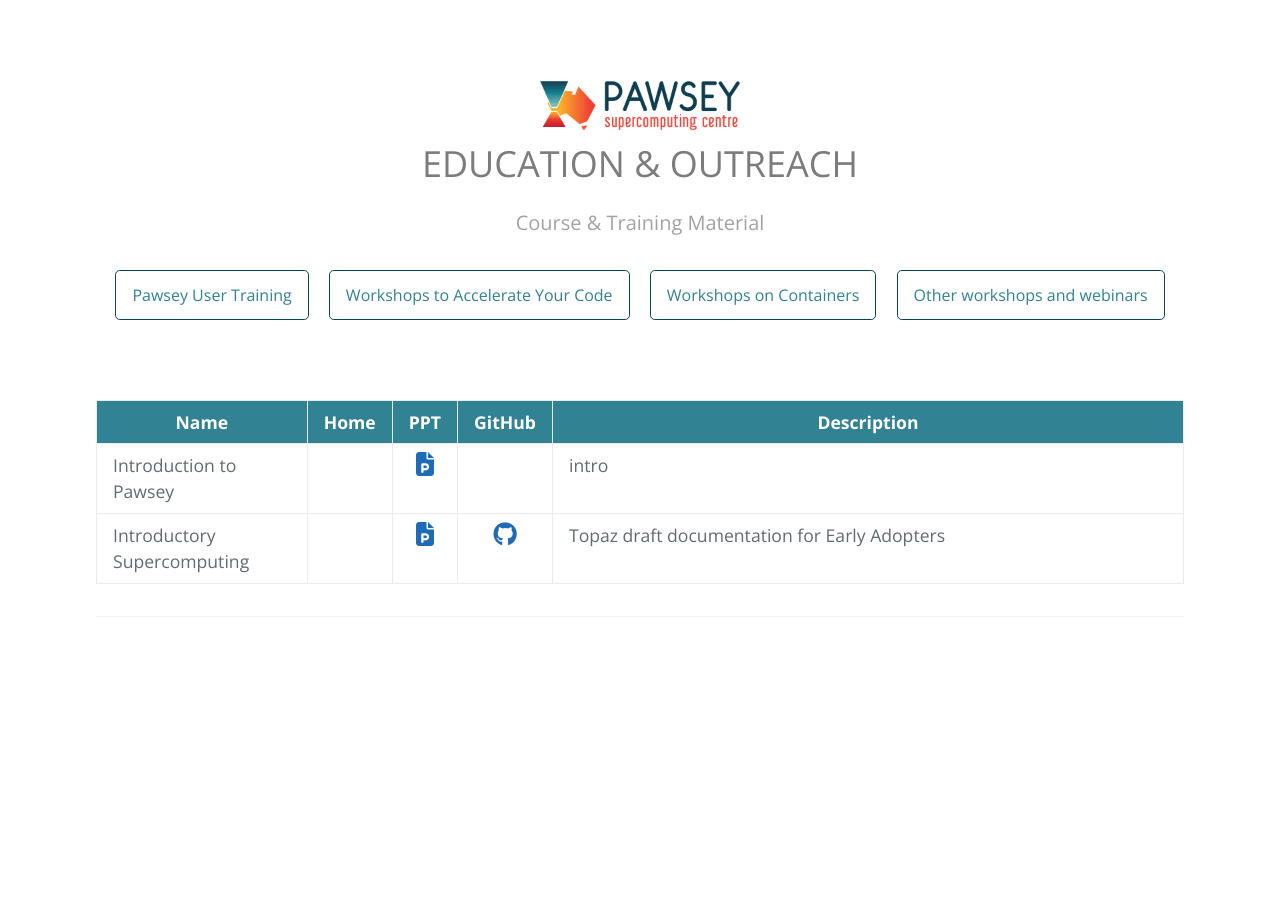
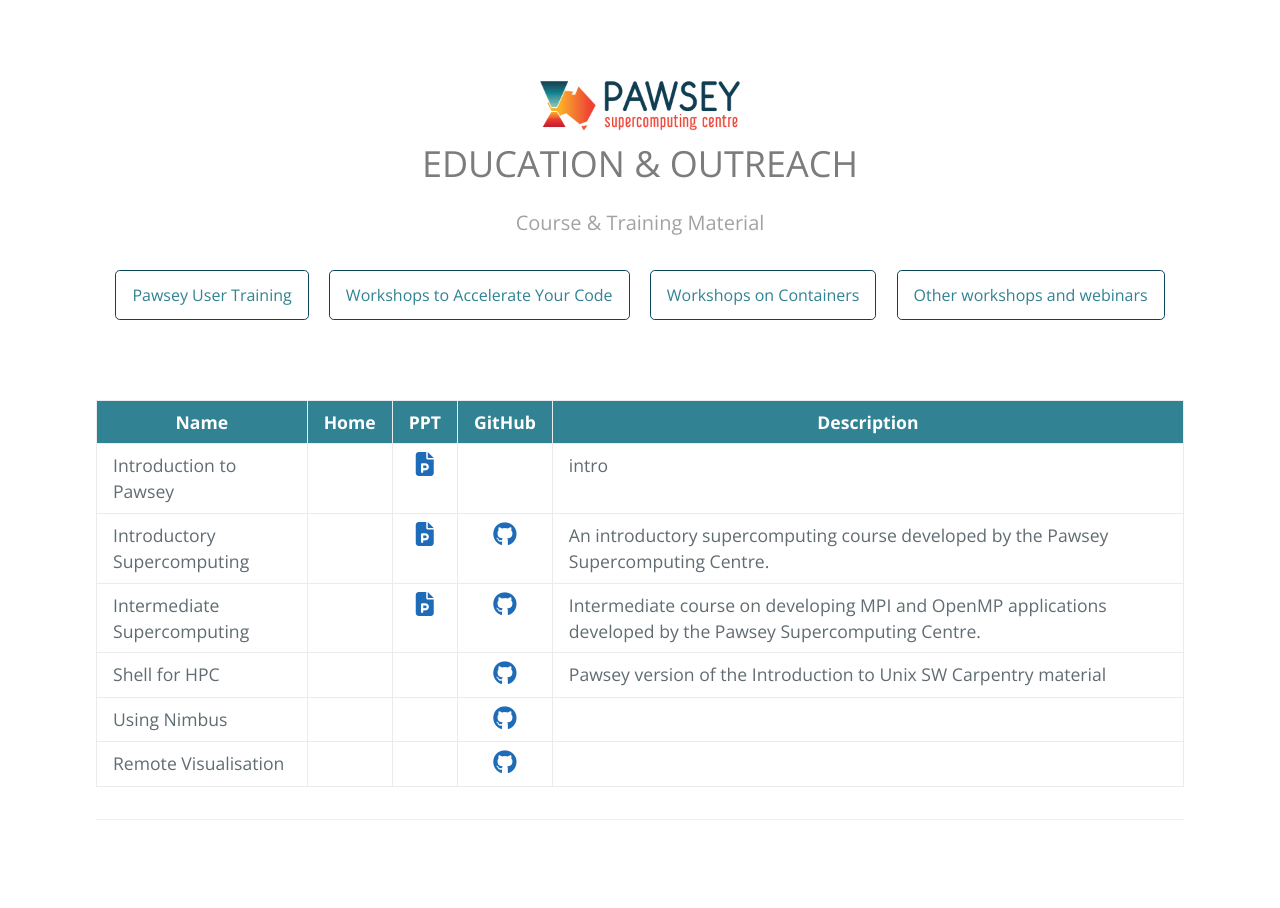
Before and after one commit to ratkinson0405/ratkinson0405.github.io, a Jekyll site: the page built from index.md, in a window 1280 px wide. Built offline with Jekyll 4.4.1, drawn with Linux system fonts in a browser that asks for light colours; nearby versions of some CDN libraries; our own code applies the rules of GitHub Pages for plain Markdown files; the repository's description, which GitHub fills in, is left out.

Commit message:
Update links.yml

```diff
--- a/_data/links.yml
+++ b/_data/links.yml
@@ -2,11 +2,26 @@ tableData:
 - title: Introduction to Pawsey
   description: intro
   pageName: training.md
-  url:
   ppt: https://support.pawsey.org.au/documentation/download/attachments/2162899/Introduction%20to%20Pawsey.pdf?api=v2
 - title: Introductory Supercomputing
-  description: Topaz draft documentation for Early Adopters
+  description: An introductory supercomputing course developed by the Pawsey Supercomputing Centre.
   pageName: training.md
-  url:
   ppt: https://support.pawsey.org.au/documentation/download/attachments/2162899/Introductory%20Supercomputing.pdf?api=v2
   git: https://github.com/PawseySupercomputing/Introductory-Supercomputing
+- title: Intermediate Supercomputing
+  description: Intermediate course on developing MPI and OpenMP applications developed by the Pawsey Supercomputing Centre.
+  pageName: training.md
+  ppt: https://support.pawsey.org.au/documentation/download/attachments/2162899/Intermediate%20Supercomputing.pdf?api=v2
+  git: https://github.com/PawseySupercomputing/Intermediate-Supercomputing
+- title: Shell for HPC
+  description: Pawsey version of the Introduction to Unix SW Carpentry material
+  pageName: training.md
+  git: https://github.com/PawseySupercomputing/shell-hpc
+- title: Using Nimbus
+  description:
+  pageName: training.md
+  git: https://github.com/PawseySupercomputing/using-nimbus
+- title: Remote Visualisation
+  description:
+  pageName: training.md
+  git: https://support.pawsey.org.au/documentation/download/attachments/2162899/Remote%20Visualisation.pdf?api=v2
```
